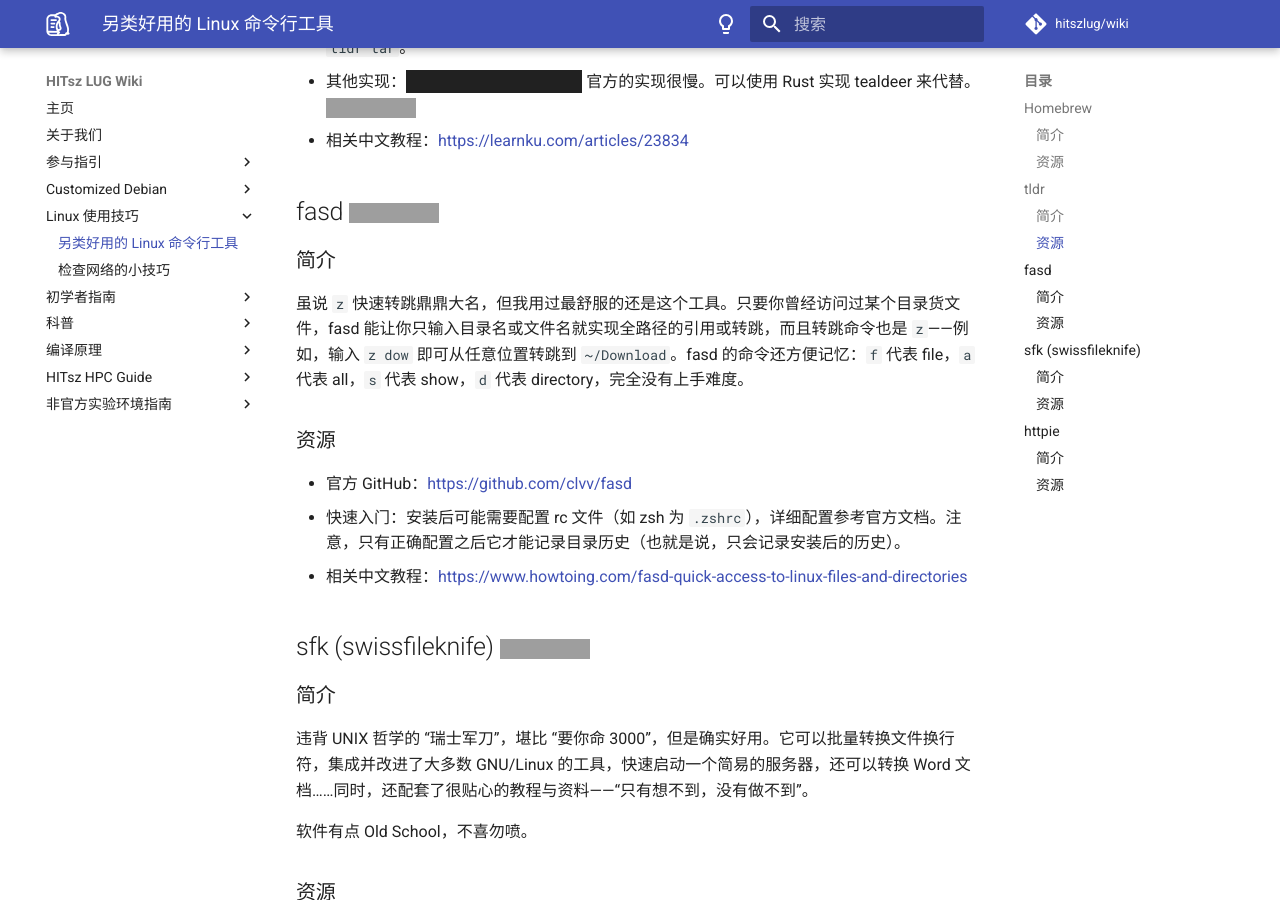
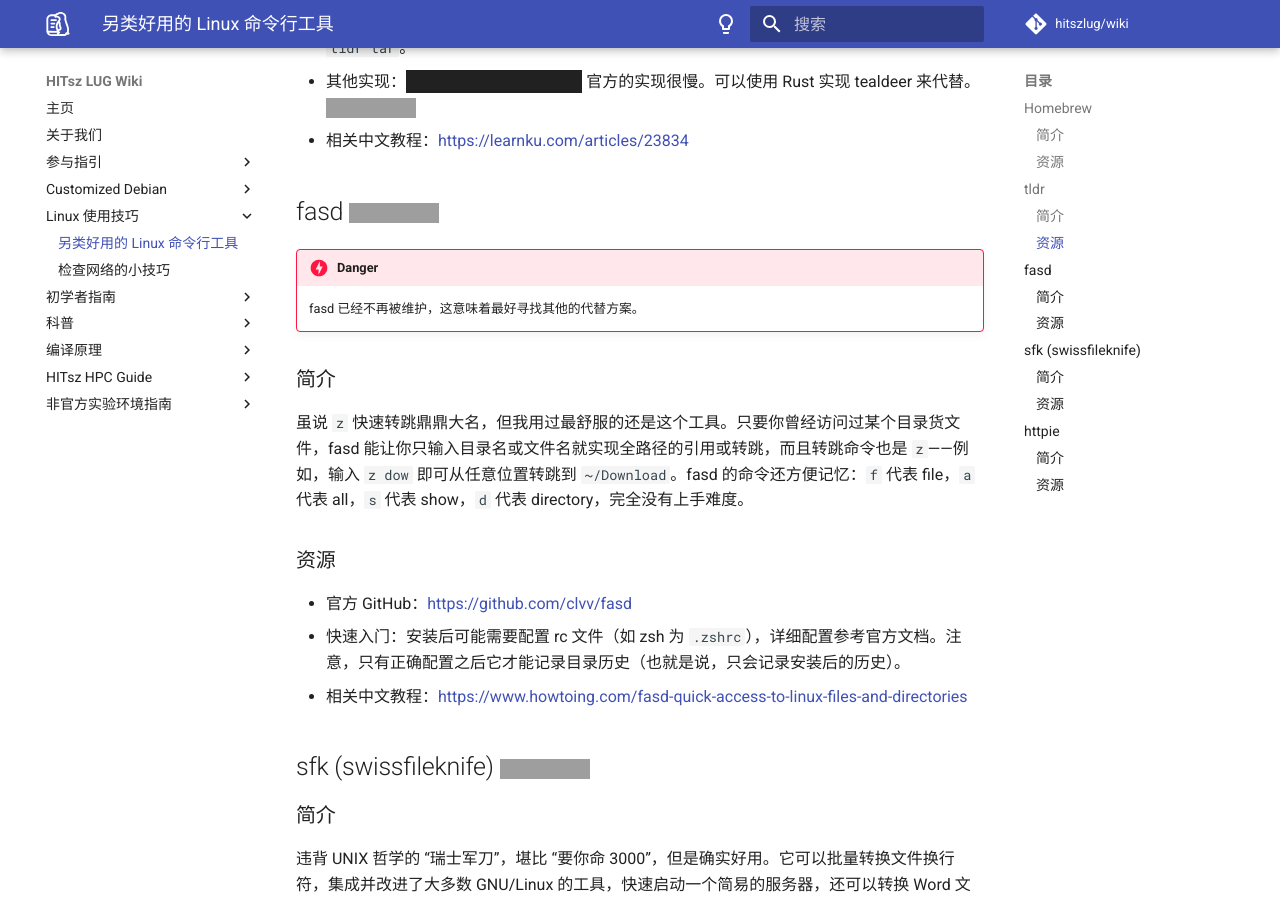
Before and after one commit to hitszosa/wiki, an MkDocs documentation site: the page built from docs/linux-tricks/handy-cli-apps.md, in a window 1280 px wide and 900 px high, scrolled down 976 px. Built offline with MkDocs 1.6.1 and Material for MkDocs 9.7.7, drawn with Linux system fonts in a browser that asks for light colours; comment, search, counter and statistics services are not loaded; grey boxes are pictures that could not be loaded.

Commit message:
edit handy-cli-apps

```diff
--- a/docs/linux-tricks/handy-cli-apps.md
+++ b/docs/linux-tricks/handy-cli-apps.md
@@ -31,6 +31,9 @@ Too long; didn't read. ~~即 “太长不看”~~ 废话不多说，就是这款
 - 相关中文教程：<https://learnku.com/articles/23834>
 
 ## fasd [![fasd status](https://repology.org/badge/tiny-repos/fasd.svg)](https://repology.org/project/fasd/versions)
+
+!!! danger
+    fasd 已经不再被维护，这意味着最好寻找其他的代替方案。
 
 ### 简介
 
```
